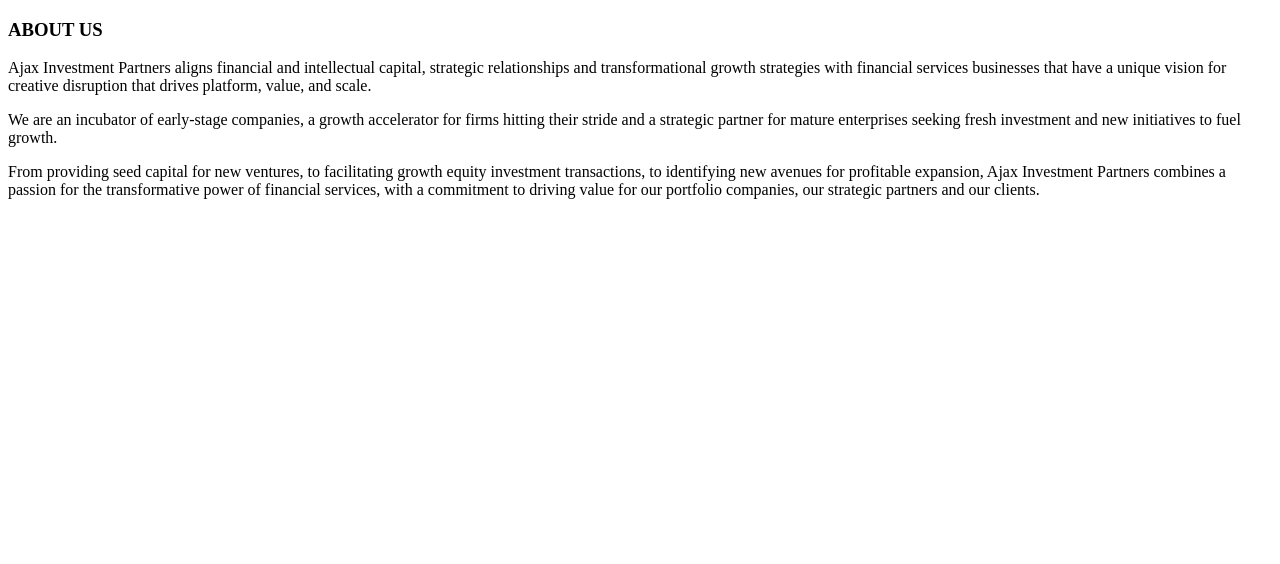
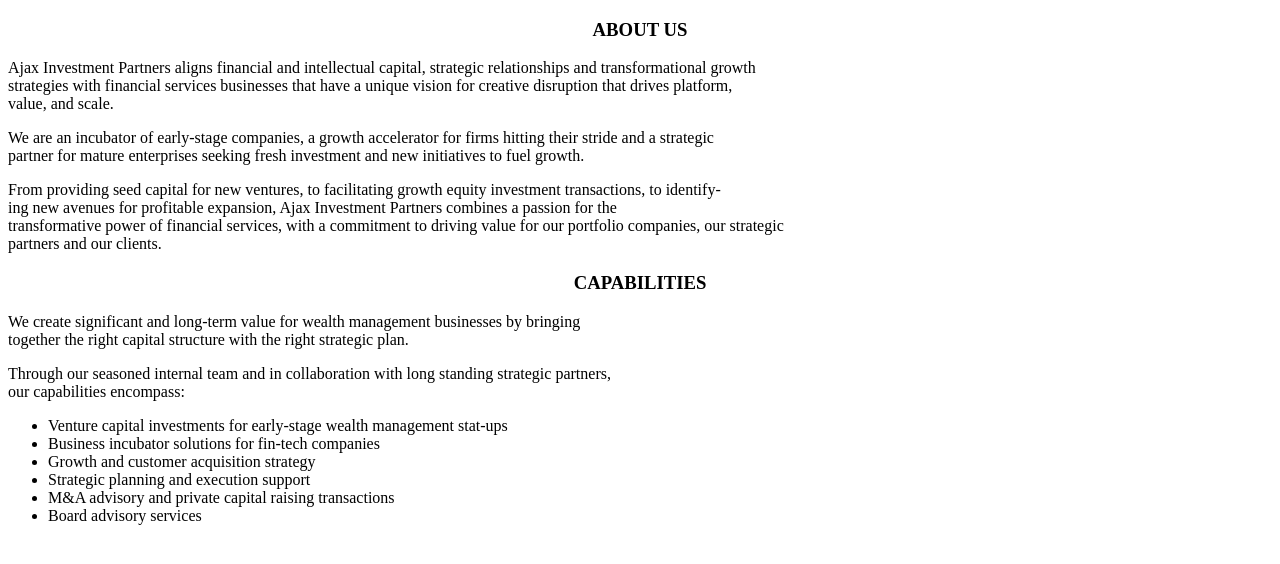
Before and after one commit to mattenbar/AjaxInvestmentPartners, a plain HTML site: page index.html in a window 1280 px wide. Drawn offline with Linux system fonts and the light colour scheme.

Commit message:
capabiliteis complete

```diff
--- a/index.html
+++ b/index.html
@@ -5,9 +5,9 @@
     <meta charset="utf-8">
     <meta name="viewport" content="width=device-width, initial-scale=1, shrink-to-fit=no">
 
-    <link rel="stylesheet" href="index.css" />
     <title>AJAX Investment Partners</title>
 
+    <link rel="stylesheet" href="index.css" />
   </head>
   <body>
     <div id="main">
--- a/src/index.js
+++ b/src/index.js
@@ -2,25 +2,66 @@
 const main = document.getElementById('main')
 
 let aboutUs = `
-  <div class="About_Us">
-    <h3>ABOUT US</h3>
+  <div class="About_Us" id='About_Us'>
+    <h3 style="text-align:center">ABOUT US</h3>
     <p>
       Ajax Investment Partners aligns financial and intellectual capital, strategic relationships and transformational growth
+      <br/>
       strategies with financial services businesses that have a unique vision for creative disruption that drives platform,
+      <br/>
       value, and scale.
     </p>
     <p>
       We are an incubator of early-stage companies, a growth accelerator for firms hitting their stride and a strategic
+      <br/>
       partner for mature  enterprises seeking fresh investment  and new initiatives to  fuel  growth.
     </p>
+
     <p>
-      From providing seed capital for new ventures, to facilitating growth equity investment transactions, to identifying new avenues for profitable expansion,
-      Ajax Investment Partners combines a passion for the transformative power of financial services, with a commitment to driving value for our portfolio companies, our strategic partners and our clients.
+      From providing seed capital for new ventures, to facilitating growth equity investment transactions, to identify-
+      <br/>
+      ing new avenues for profitable expansion, Ajax Investment Partners combines a passion for the
+      <br/>
+      transformative power of financial services, with a commitment to driving value for our portfolio companies, our strategic
+      <br/>
+      partners and our clients.
     </p>
+  </div>
+`
+
+let capabilitiesList = `
+  <ul>
+    <li>Venture capital investments for early-stage wealth management stat-ups</li>
+    <li>Business incubator solutions for fin-tech companies </li>
+    <li>Growth and customer acquisition strategy </li>
+    <li>Strategic planning and execution support </li>
+    <li>M&A advisory and private capital raising transactions </li>
+    <li>Board advisory services</li>
+  </ul>
+`
+
+let capabilities = `
+  <div class="capabilities">
+    <h3 style="text-align:center">CAPABILITIES</h3>
+
+    <p>
+      We create significant and long-term value for wealth management businesses by bringing
+      <br/>
+      together the right capital structure with the right strategic plan.
+    </p>
+
+    <p>
+      Through our seasoned internal team and in collaboration with long standing strategic partners,
+      <br/>
+      our capabilities encompass:
+      ${capabilitiesList}
+    </p>
+
   </div>
 `
 render()
 
 function render(){
-  main.innerHTML = aboutUs
+  main.innerHTML += aboutUs
+  main.innerHTML += capabilities
 }
```
